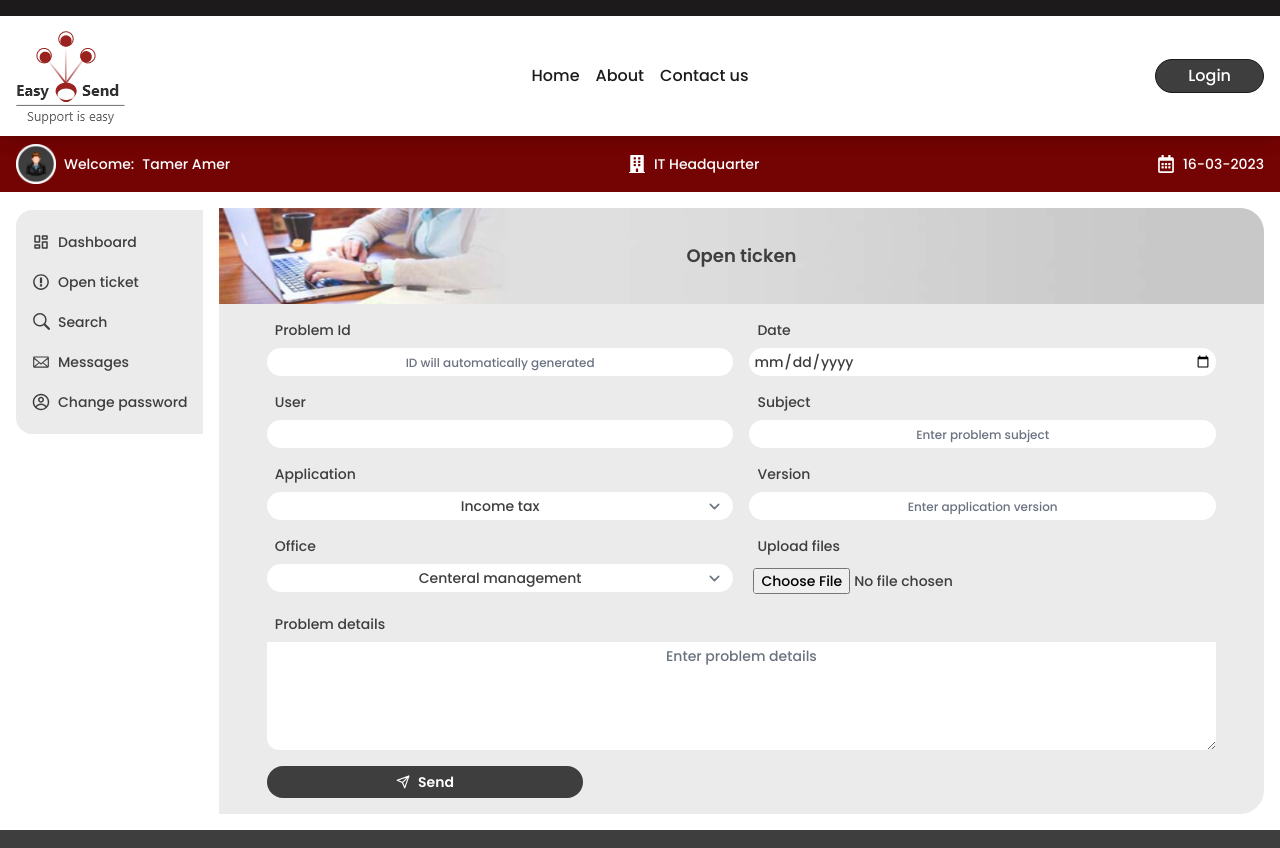
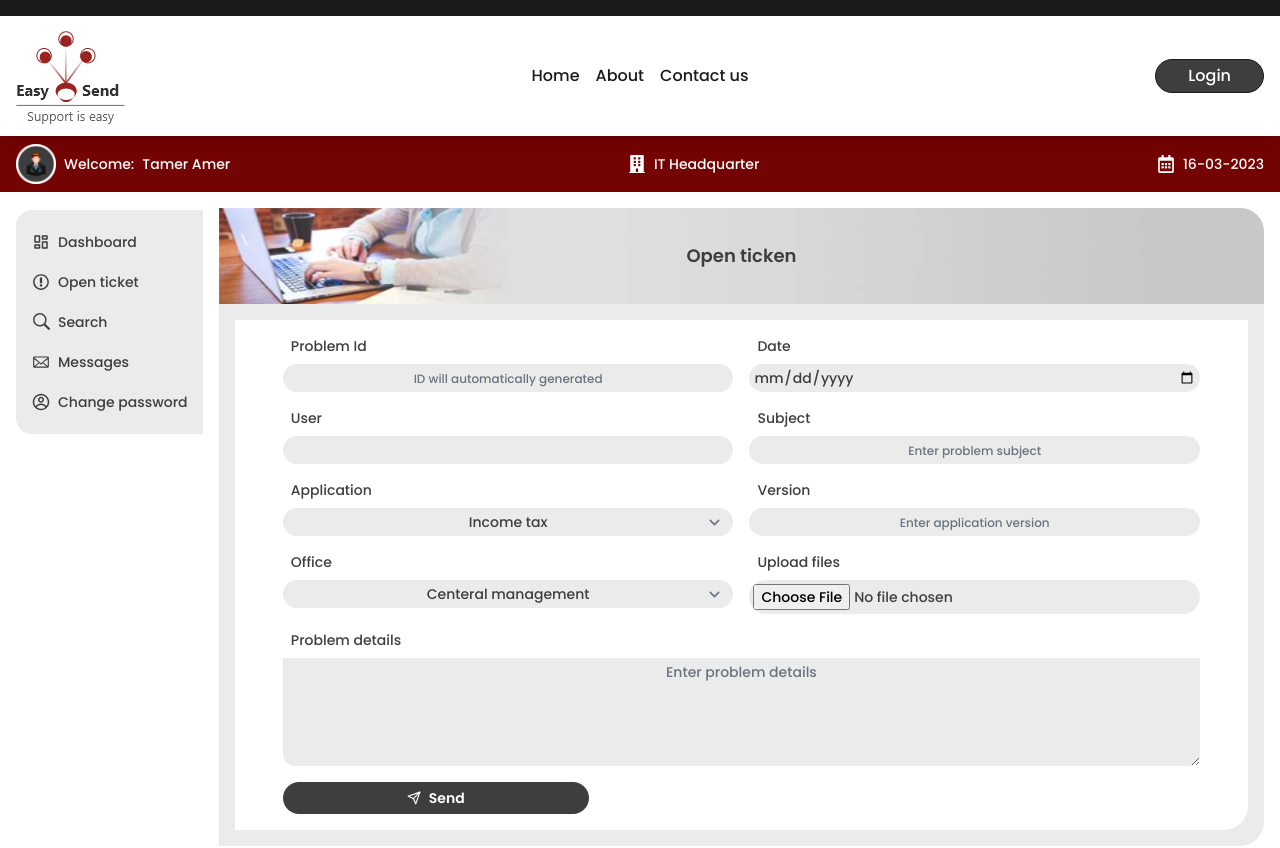
Before and after one commit to Tamer-E-Amer/Easy-Send-System, a React (Vite) app: page /dashboard/problemRegister in a window 1280 px wide. Shown: the top 848 px of the page. Built offline with nearby package versions, Linux system fonts and the light colour scheme.

Commit message:
Enhance look and Feel of Problem registeration from

```diff
--- a/src/pages/dashboard/ProblemDetails.jsx
+++ b/src/pages/dashboard/ProblemDetails.jsx
@@ -1,9 +1,5 @@
 import React from "react";
-import {
-  MdOutlineAssignment,
-  MdOutlineAssignmentInd,
-  MdReply,
-} from "react-icons/md";
+import { MdOutlineAssignmentInd, MdReply } from "react-icons/md";
 import { DashbardNav, PageImgHeader, WelcomeBar } from "../../components";
 
 const ProblemDetails = () => {
@@ -178,7 +174,7 @@ const ProblemDetails = () => {
                     <MdReply className="text-xl" />
                     <span>Reply</span>
                   </button>
-                  <button className="w-full md:w-1/2 h-8 border-[1px] border-gray-mid border-full hover:border-red-dark  hover:bg-white text-sm transition-all duration-200 text-gray-light-200 font-semibold rounded-full flex items-center justify-center space-x-2 lg:col-span-2">
+                  <button className="w-full px-2 md:w-1/2 h-8 border-[1px] border-gray-mid border-full hover:border-red-dark  hover:bg-title-gray text-sm transition-all duration-200 text-gray-light-200 font-semibold rounded-full flex items-center justify-center space-x-2 lg:col-span-2">
                     <MdOutlineAssignmentInd className="text-xl" />
                     <span>Assign/Reassign</span>
                   </button>
@@ -192,6 +188,7 @@ const ProblemDetails = () => {
                font-semibold text-center
                "
               >
+                {/* TODO: table of problem response will be here */}
                 Responses table will be here
               </p>
             </div>
--- a/src/pages/dashboard/ProblemRegister.jsx
+++ b/src/pages/dashboard/ProblemRegister.jsx
@@ -14,8 +14,10 @@ const ProblemRegister = () => {
         <div className="w-full bg-gray-light-100 p-0  md:rounded-r-3xl  overflow-hidden">
           {/* Heder Image */}
           <PageImgHeader img="/imgs/add-data.png" title="Open ticken" />
+          {/* problem registration container */}
+          <div className="p-4">
             {/* problem registeration form*/}
-          <div className="p-4 md:px-8 lg:px-12">
+            <div className="p-4 md:px-8 lg:px-12 bg-white md:rounded-br-3xl ">
               <form action="" className="grid grid-cols-1 lg:grid-cols-2 gap-4">
                 {/* problem id */}
                 <div className="flex  flex-col items-start space-y-2 text-gray-light-200">
@@ -28,7 +30,7 @@ const ProblemRegister = () => {
                     disabled
                     id="problemId"
                     placeholder="ID will automatically generated"
-                  className="input-text rounded-full"
+                    className="input-text rounded-full bg-gray-light-100"
                   />
                 </div>
                 {/* date */}
@@ -40,7 +42,7 @@ const ProblemRegister = () => {
                     type="date"
                     name="createdAt"
                     id="createdAt"
-                  className="input-text rounded-full"
+                    className="input-text rounded-full bg-gray-light-100"
                   />
                 </div>
                 {/* user */}
@@ -53,7 +55,7 @@ const ProblemRegister = () => {
                     name="user"
                     id="user"
                     disabled
-                  className="input-text rounded-full"
+                    className="input-text rounded-full bg-gray-light-100"
                   />
                 </div>
                 {/* subject */}
@@ -66,7 +68,7 @@ const ProblemRegister = () => {
                     name="subject"
                     id="subject"
                     placeholder="Enter problem subject"
-                  className="input-text rounded-full"
+                    className="input-text rounded-full bg-gray-light-100"
                   />
                 </div>
                 {/* application name */}
@@ -74,7 +76,7 @@ const ProblemRegister = () => {
                   <label htmlFor="" className="w-[90px] pl-2 text-sm">
                     Application
                   </label>
-                <select className="input-text rounded-full">
+                  <select className="input-text rounded-full bg-gray-light-100">
                     <option value="1">Income tax</option>
                     <option value="2">Payroll</option>
                     <option value="3">Building tax</option>
@@ -92,7 +94,7 @@ const ProblemRegister = () => {
                     name="version"
                     id="Version"
                     placeholder="Enter application version"
-                  className="input-text rounded-full"
+                    className="input-text rounded-full bg-gray-light-100"
                   />
                 </div>
                 {/* Office*/}
@@ -100,7 +102,7 @@ const ProblemRegister = () => {
                   <label htmlFor="" className="w-[90px] pl-2 text-sm">
                     Office
                   </label>
-                <select className="input-text rounded-full">
+                  <select className="input-text rounded-full bg-gray-light-100">
                     <option value="1">Centeral management</option>
                     <option value="2">Damietta 078</option>
                     <option value="3">Damietta 079</option>
@@ -117,7 +119,7 @@ const ProblemRegister = () => {
                   <input
                     type="file"
                     name="attachs"
-                  className="input-text rounded-full"
+                    className="input-text rounded-full bg-gray-light-100"
                   />
                 </div>
                 {/* details */}
@@ -131,7 +133,7 @@ const ProblemRegister = () => {
                     id="details"
                     rows={5}
                     placeholder="Enter problem details"
-                  className="details rounded-b-xl  "
+                    className="details rounded-b-xl bg-gray-light-100 "
                   />
                 </div>
                 <button className="w-full md:w-1/2 lg:w-1/3 bg-gray-mid h-8 hover:bg-red-dark hover:text-white  text-sm transition-all duration-200 text-white font-semibold rounded-full flex items-center justify-center space-x-2 lg:col-span-2">
@@ -142,6 +144,7 @@ const ProblemRegister = () => {
             </div>
           </div>
         </div>
+      </div>
     </>
   );
 };
```
Lines whose indentation alone changed are shown as unchanged.
